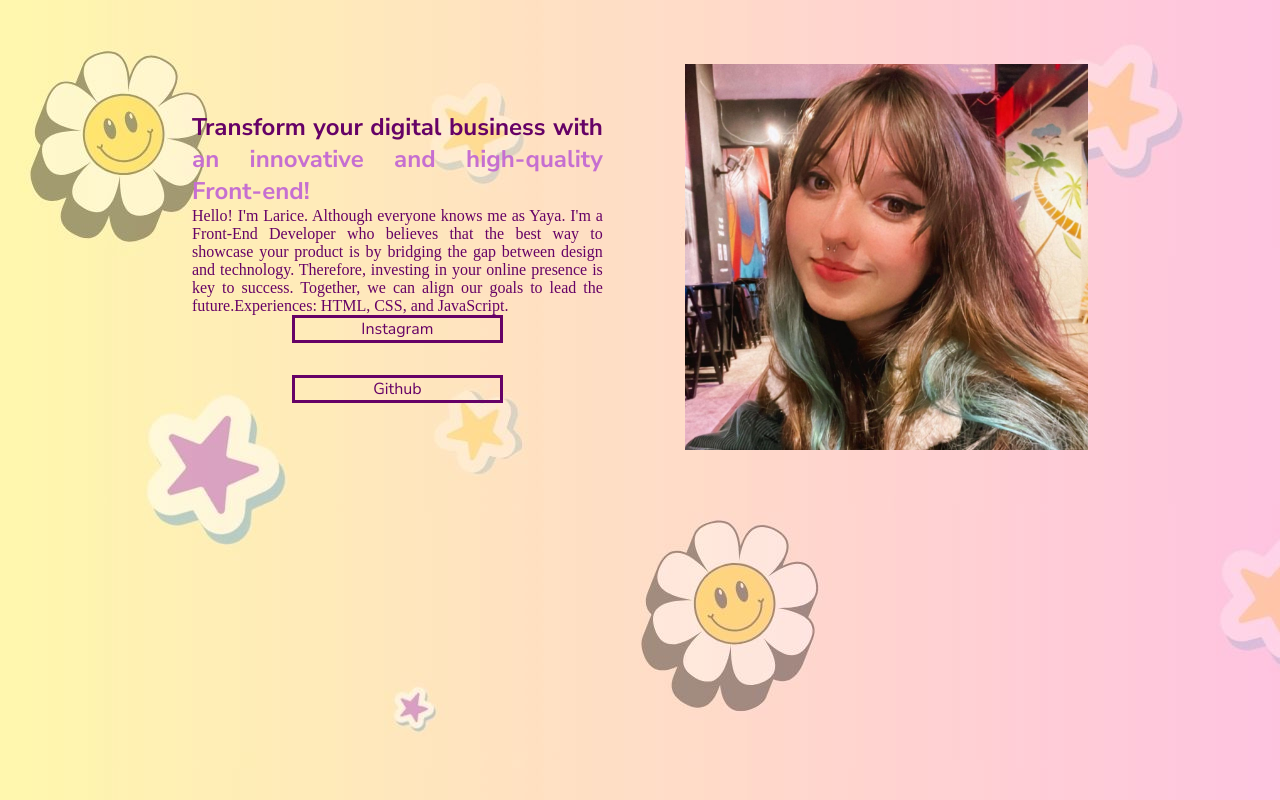
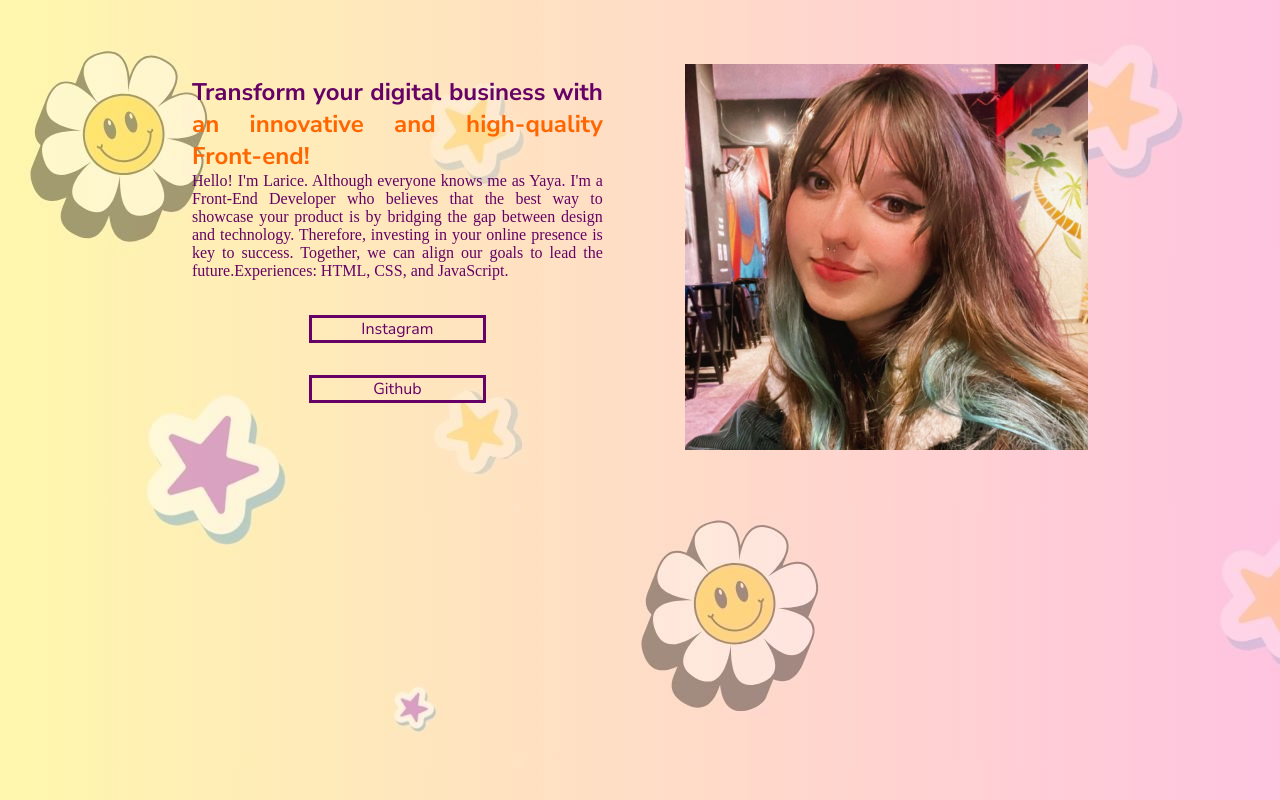
Before and after one commit to Larice99/Profile, a plain HTML site: page index.html in a window 1280 px wide. Drawn offline with Linux system fonts and the light colour scheme.

Commit message:
alterando imagens
criando assets

```diff
--- a/index.html
+++ b/index.html
@@ -17,7 +17,7 @@
                 <a class="apre__links__sites" href="https://github.com/Larice99"> Github</a>
             </div>
          </section>
-        <img class="apre__imagem" src="Yaya.jpeg" alt="Desenvolvedora">
+        <img class="apre__imagem" src= "assets/Yaya.jpeg" alt="Desenvolvedora">
      </main>
      <footer></footer>
 </body>
--- a/style.css
+++ b/style.css
@@ -1,9 +1,9 @@
 @import url('https://fonts.googleapis.com/css2?family=Nunito+Sans:ital,opsz,wght@0,6..12,200..1000;1,6..12,200..1000&display=swap');
 
 :root {
-    --background-image:url(backgr.jpg);
+    --background-image:url(assets/backgr.jpg);
     --cor-primaria: rgb(102, 2, 102);
-    --cor-secundaria: rgb(198, 111, 209);
+    --cor-secundaria: rgb(255, 102, 0);
     --cor-terciaria:rgb(56, 3, 56);
     --cor-hover:  rgb(198, 111, 209);
     --fonte-primaria: '"Nunito Sans"', sans-serif;
@@ -62,10 +62,11 @@ a{
     justify-content: space-between;
     align-items: center;
     gap: 2rem;
+    padding: 35px;
 }
 
 .apre__links__sites:hover{
-    background:  var(--cor-secundaria);
+    background:  var(--cor-hover);
 }
 
 .apre__links__sites{
```
Also changed, not shown: assets/Yaya.jpeg (renamed from Yaya.jpeg), assets/backgr.jpg (renamed from backgr.jpg).
